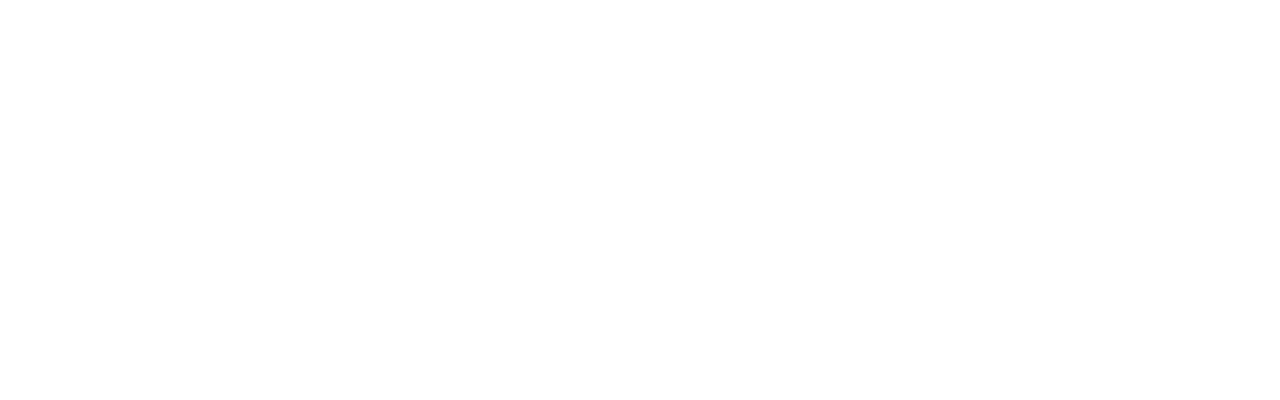
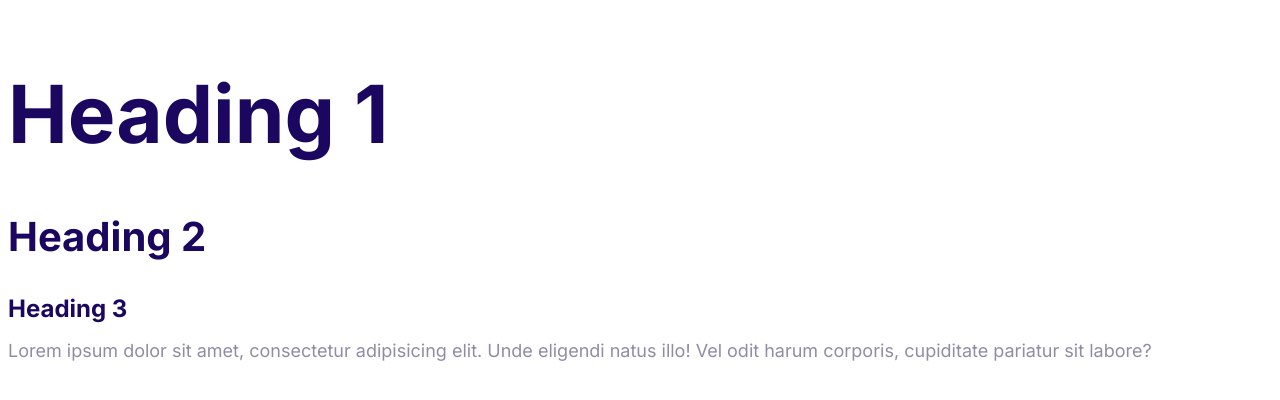
Before and after one commit to Agilesh-s/cloudify, a plain HTML site: page index.html in a window 1280 px wide. Drawn offline with Linux system fonts and the light colour scheme.

Commit message:
Define the styles for fonts

```diff
--- a/css/styles.css
+++ b/css/styles.css
@@ -5,3 +5,54 @@
     --color-headings: #1b0760;
     --color-body: #918ca4;
 }
+
+html{
+    font-size: 62.5%;
+}
+
+body{
+    font-family: Inter, Arial, Helvetica, sans-serif;
+    color: var(--color-body);
+    font-size: 2.4rem;
+    line-height: 1.5;
+}
+
+h1, h2, h3{
+    color: var(--color-headings);
+    margin-bottom: 1rem;
+
+}
+
+h1{
+    font-size: 7rem;
+}
+
+h2{
+    font-size: 4rem;
+}
+
+h3{
+    font-size: 3rem;
+}
+
+p{
+    margin-top: 0;
+}
+
+@media screen and (min-width: 1024px){
+    body{
+        font-size: 1.8rem;
+    }
+
+    h1{
+        font-size: 8rem;
+    }
+
+    h2{
+        font-size: 4rem;
+    }
+
+    h3{
+        font-size: 2.4rem;
+    }
+}
--- a/index.html
+++ b/index.html
@@ -4,10 +4,16 @@
     <meta charset="UTF-8">
     <meta name="viewport" content="width=device-width, initial-scale=1.0">
     <title>Document</title>
+    <link rel="preconnect" href="https://fonts.googleapis.com">
+    <link rel="preconnect" href="https://fonts.gstatic.com" crossorigin>
+    <link href="https://fonts.googleapis.com/css2?family=Inter:wght@100..900&display=swap" rel="stylesheet">
     <link rel="stylesheet" href="css/styles.css">
     <link rel="stylesheet" href="css/styles.css">
 </head>
 <body>
-
+    <h1>Heading 1</h1>
+    <h2>Heading 2</h2>
+    <h3>Heading 3</h3>
+    <p>Lorem ipsum dolor sit amet, consectetur adipisicing elit. Unde eligendi natus illo! Vel odit harum corporis, cupiditate pariatur sit labore?</p>
 </body>
 </html>
```
